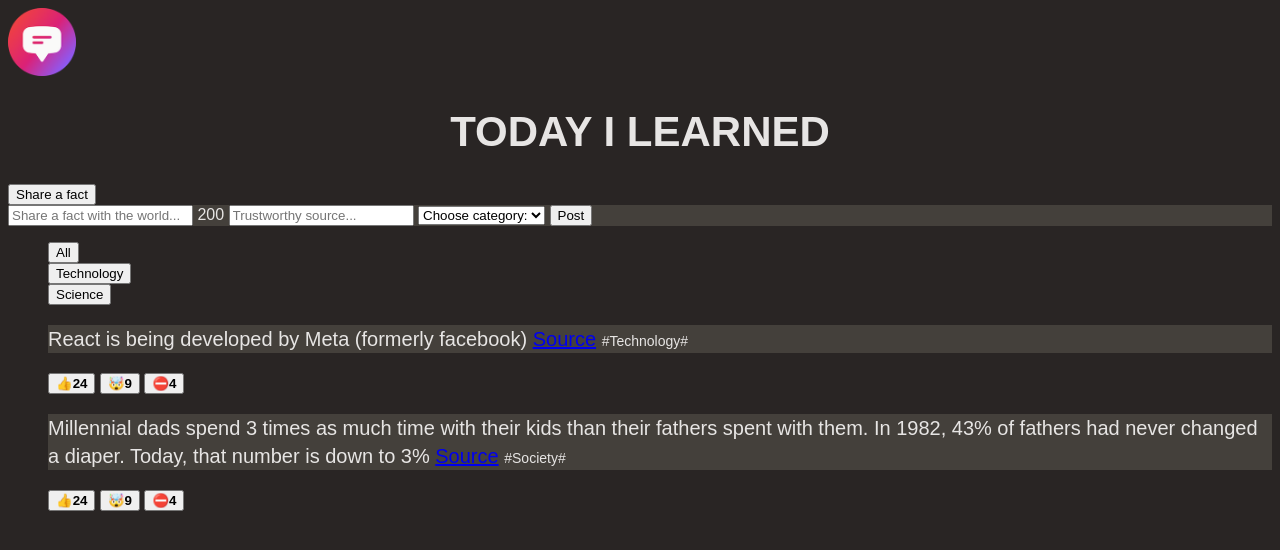
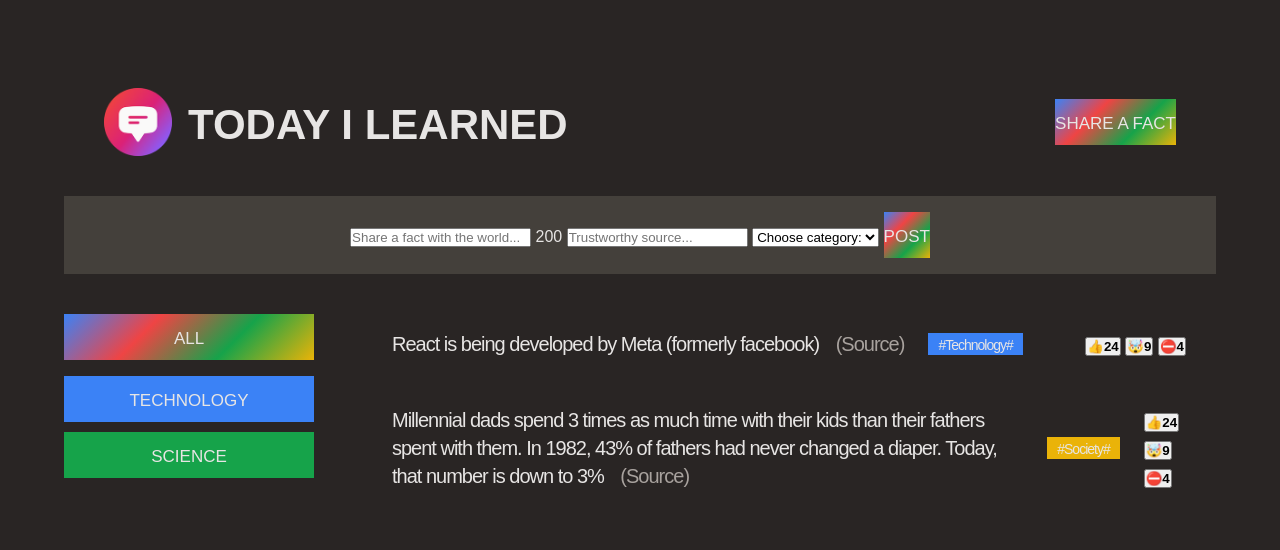
Before and after one commit to rogueassassin11/today-i-learned, a plain HTML site: page index.html in a window 1280 px wide. Drawn offline with Linux system fonts and the light colour scheme; a web font is replaced by a local one.

Commit message:
Until Designing Buttons with CSS

```diff
--- a/index.html
+++ b/index.html
@@ -18,10 +18,18 @@
     <title>Today I Learned!</title>
   </head>
   <body>
-    <header>
-      <img src="logo.png" alt="Today I learned logo" height="68" width="68" />
+    <div class="container">
+      <header class="header">
+        <div class="logo">
+          <img
+            src="logo.png"
+            alt="Today I learned logo"
+            height="68"
+            width="68"
+          />
           <h1>Today I Learned</h1>
-      <button>Share a fact</button>
+        </div>
+        <button class="btn">Share a fact</button>
       </header>
 
       <form
@@ -38,45 +46,71 @@
           <option value="Science">Science</option>
           <option value="Finance">Finance</option>
         </select>
-      <button>Post</button>
+        <button class="btn">Post</button>
       </form>
 
-    <main>
+      <main class="main">
         <aside>
           <ul>
-          <li><button>All</button></li>
-          <li><button>Technology</button></li>
-          <li><button>Science</button></li>
+            <li>
+              <button class="btn btn-all-categories">All</button>
+            </li>
+            <li class="category">
+              <button
+                class="btn btn-category"
+                style="background-color: #3b82f6"
+              >
+                Technology
+              </button>
+            </li>
+            <li class="category">
+              <button
+                class="btn btn-category"
+                style="background-color: #16a34a"
+              >
+                Science
+              </button>
+            </li>
           </ul>
         </aside>
 
         <section>
           <ul>
-          <li>
-            <p class="fact">
+            <li class="fact">
+              <p>
                 React is being developed by Meta (formerly facebook)
-              <a href="https://opensource.fb.com/" target="_blank">Source</a>
-              <span class="tag">#Technology#</span>
+                <a
+                  class="source"
+                  href="https://opensource.fb.com/"
+                  target="_blank"
+                  >(Source)</a
+                >
               </p>
-            <div>
+              <span class="tag" style="background-color: #3b82f6"
+                >#Technology#</span
+              >
+              <div class="vote-buttons">
                 <button>👍<strong>24</strong></button>
                 <button>🤯<strong>9</strong></button>
                 <button>⛔<strong>4</strong></button>
               </div>
             </li>
-          <li>
-            <p class="fact">
+            <li class="fact">
+              <p>
                 Millennial dads spend 3 times as much time with their kids than
                 their fathers spent with them. In 1982, 43% of fathers had never
                 changed a diaper. Today, that number is down to 3%
                 <a
+                  class="source"
                   href="https://www.mother.ly/parenting/millennial-dads-spend-more-time-with-their-kids"
                   target="_blank"
-                >Source</a
+                  >(Source)</a
                 >
-              <span class="tag">#Society#</span>
               </p>
-            <div>
+              <span class="tag" style="background-color: #eab308"
+                >#Society#</span
+              >
+              <div class="vote-buttons">
                 <button>👍<strong>24</strong></button>
                 <button>🤯<strong>9</strong></button>
                 <button>⛔<strong>4</strong></button>
@@ -85,5 +119,6 @@
           </ul>
         </section>
       </main>
+    </div>
   </body>
 </html>
--- a/style.css
+++ b/style.css
@@ -1,4 +1,7 @@
 * {
+  margin: 0;
+  padding: 0;
+  box-sizing: border-box;
 }
 
 body {
@@ -6,30 +9,128 @@ body {
   color: oklch(92.3% 0.003 48.717);
   text-transform: uppercase;
   font-family: Sono, sans-serif;
+  padding: 48px 64px;
 }
 
-.fact-form,
-.fact {
+/* LAYOUT */
+.container {
+  max-width: 1300px;
+  margin: 0 auto;
+}
+
+.header {
+  margin: 40px;
+  display: flex;
+  align-items: center;
+  justify-content: space-between;
+}
+
+.fact-form {
   background-color: oklch(37.4% 0.01 67.558);
+  margin-bottom: 40px;
+  padding: 16px 40px;
+  text-align: center;
+}
+
+.main {
+  display: grid;
+  grid-template-columns: 250px 1fr;
+  gap: 48px;
+}
+
+/* ELEMENTS */
+
+.logo {
+  display: flex;
+  align-items: center;
+  gap: 16px;
+}
+
+.logo img {
+  width: 68px;
+  height: 68px;
 }
 
 h1 {
   font-size: 42px;
-  text-align: center;
   font-family: Coiny, sans-serif;
+  line-height: 1;
+  margin-top: 6px;
+}
+
+.category {
+  margin-bottom: 10px;
 }
 
 .fact {
   font-size: 20px;
   line-height: 1.4;
   text-transform: none;
+  margin-bottom: 16px;
+  padding: 16px 30px;
+  letter-spacing: -1px;
+
+  display: flex;
+  align-items: center;
+  gap: 24px;
 }
 
 .tag {
   font-size: 14px;
   font-family: Coiny, sans-serif;
+  padding-top: 3px;
+  padding-left: 10px;
+  padding-right: 10px;
+}
+
+.vote-buttons {
+  margin-left: auto;
 }
 
 ul {
   list-style: none;
 }
+
+.source:link,
+.source:visited {
+  color: #a8a29e;
+  text-decoration: none;
+  margin-left: 12px;
+  transition: 0.3s;
+}
+
+.source:hover,
+.source:active {
+  color: #3b82f6;
+}
+
+.btn {
+  border: none;
+  font-family: "Coiny", sans-serif;
+  line-height: 1;
+  text-transform: uppercase;
+  font-size: 17px;
+  padding: 16px 0 13px;
+  background-image: linear-gradient(135deg, #3b82f6, #ef4444, #16a34a, #eab308);
+  color: inherit;
+  transition: 0.3s;
+}
+
+.btn:hover {
+  transform: scale(110%) rotate(-2deg);
+}
+
+.btn-large {
+  font-size: 20px;
+  padding: 20px 32px 17px;
+}
+
+.btn-all-categories {
+  margin-bottom: 16px;
+  width: 100%;
+}
+
+.btn-category {
+  width: 100%;
+  background-image: none;
+}
```
Lines whose indentation alone changed are shown as unchanged.
